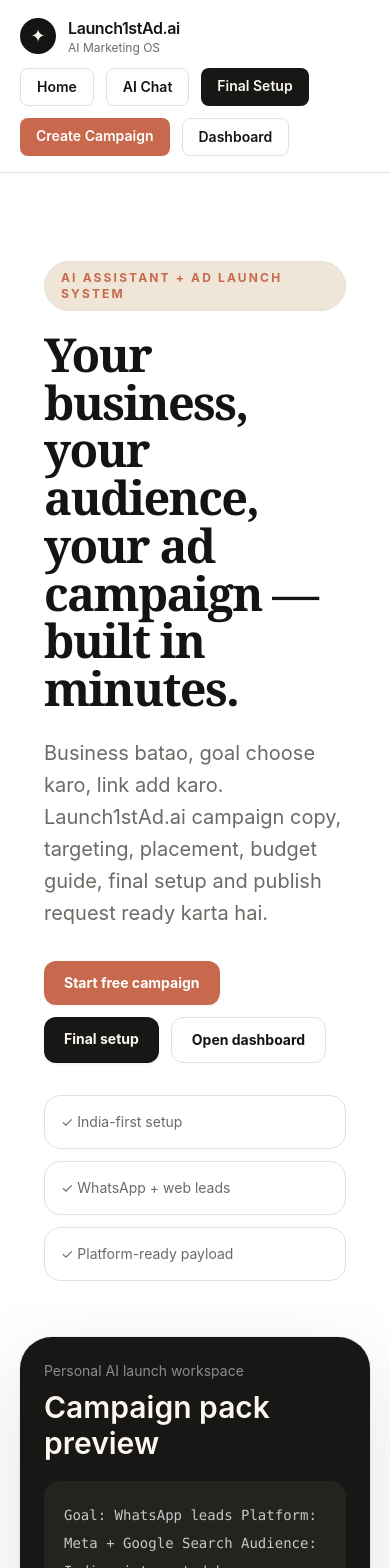
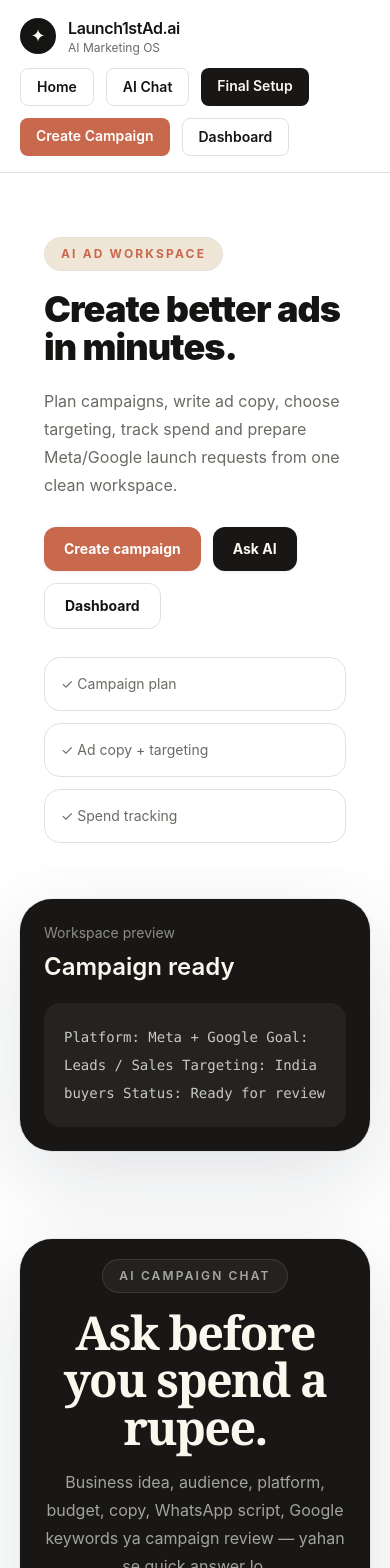
Before and after one commit to lkmeeena882437-dotcom/Launch1stAd.ai, a Next.js app: page / in a window 390 px wide. Shown: the top 1568 px of the page. Built offline with nearby package versions, Linux system fonts and the light colour scheme.

Commit message:
Simplify hero copy and mobile layout

```diff
--- a/components/home/Hero.tsx
+++ b/components/home/Hero.tsx
@@ -2,31 +2,29 @@
 
 export function Hero() {
   return (
-    <section className="mx-auto grid max-w-7xl gap-8 px-5 py-16 lg:grid-cols-[1fr_0.85fr] lg:items-center md:py-24">
-      <div className="rounded-[2rem] bg-white/70 p-6 backdrop-blur md:p-10">
-        <p className="inline-flex rounded-full border border-hairline bg-card px-4 py-2 text-xs font-bold uppercase tracking-[0.18em] text-coral">AI Assistant + Ad Launch System</p>
-        <h1 className="serif-display mt-5 max-w-4xl text-5xl leading-[0.95] md:text-7xl">Your business, your audience, your ad campaign — built in minutes.</h1>
-        <p className="mt-6 max-w-2xl text-xl leading-8 text-muted">Business batao, goal choose karo, link add karo. Launch1stAd.ai campaign copy, targeting, placement, budget guide, final setup and publish request ready karta hai.</p>
-        <div className="mt-8 flex flex-wrap gap-3">
-          <Link href="/campaign" className="rounded-xl bg-coral px-5 py-3 text-sm font-bold text-white shadow-soft">Start free campaign</Link>
-          <Link href="/launch" className="rounded-xl bg-dark px-5 py-3 text-sm font-bold text-canvas shadow-soft">Final setup</Link>
-          <Link href="/dashboard" className="rounded-xl border border-hairline bg-white px-5 py-3 text-sm font-bold text-ink">Open dashboard</Link>
+    <section className="mx-auto grid max-w-7xl gap-8 px-5 py-10 lg:grid-cols-[1fr_0.85fr] lg:items-center md:py-16">
+      <div className="rounded-[2rem] bg-white/80 p-6 backdrop-blur md:p-10">
+        <p className="inline-flex rounded-full border border-hairline bg-card px-4 py-2 text-xs font-bold uppercase tracking-[0.18em] text-coral">AI Ad Workspace</p>
+        <h1 className="mt-5 max-w-3xl text-4xl font-black leading-[1.05] tracking-tight text-ink md:text-6xl">Create better ads in minutes.</h1>
+        <p className="mt-5 max-w-2xl text-base leading-7 text-muted md:text-lg">Plan campaigns, write ad copy, choose targeting, track spend and prepare Meta/Google launch requests from one clean workspace.</p>
+        <div className="mt-7 flex flex-wrap gap-3">
+          <Link href="/campaign" className="rounded-xl bg-coral px-5 py-3 text-sm font-bold text-white shadow-soft">Create campaign</Link>
+          <Link href="#ai-chat" className="rounded-xl bg-dark px-5 py-3 text-sm font-bold text-canvas shadow-soft">Ask AI</Link>
+          <Link href="/dashboard" className="rounded-xl border border-hairline bg-white px-5 py-3 text-sm font-bold text-ink">Dashboard</Link>
         </div>
-        <div className="mt-8 grid gap-3 text-sm text-muted sm:grid-cols-3">
-          <div className="rounded-2xl border border-hairline bg-white p-4">✓ India-first setup</div>
-          <div className="rounded-2xl border border-hairline bg-white p-4">✓ WhatsApp + web leads</div>
-          <div className="rounded-2xl border border-hairline bg-white p-4">✓ Platform-ready payload</div>
+        <div className="mt-7 grid gap-3 text-sm text-muted sm:grid-cols-3">
+          <div className="rounded-2xl border border-hairline bg-white p-4">✓ Campaign plan</div>
+          <div className="rounded-2xl border border-hairline bg-white p-4">✓ Ad copy + targeting</div>
+          <div className="rounded-2xl border border-hairline bg-white p-4">✓ Spend tracking</div>
         </div>
       </div>
       <div className="premium-ring rounded-[2rem] bg-dark p-6 text-canvas">
-        <p className="text-sm text-white/50">Personal AI launch workspace</p>
-        <h2 className="mt-2 text-3xl font-semibold">Campaign pack preview</h2>
-        <pre className="dark-panel-code mt-5 whitespace-pre-wrap rounded-2xl bg-darkElevated p-5 text-sm leading-7 text-white/75">Goal: WhatsApp leads
-Platform: Meta + Google Search
-Audience: India, interested buyers
-Placement: Reels + Feed + Search
-Next: Final request ready</pre>
-        <div className="mt-5 rounded-2xl border border-white/10 bg-white/5 p-4 text-sm text-white/65">Built for owners, creators, agencies and local businesses who want a clean campaign system without confusion.</div>
+        <p className="text-sm text-white/50">Workspace preview</p>
+        <h2 className="mt-2 text-2xl font-semibold">Campaign ready</h2>
+        <pre className="dark-panel-code mt-5 whitespace-pre-wrap rounded-2xl bg-darkElevated p-5 text-sm leading-7 text-white/75">Platform: Meta + Google
+Goal: Leads / Sales
+Targeting: India buyers
+Status: Ready for review</pre>
       </div>
     </section>
   );
```
